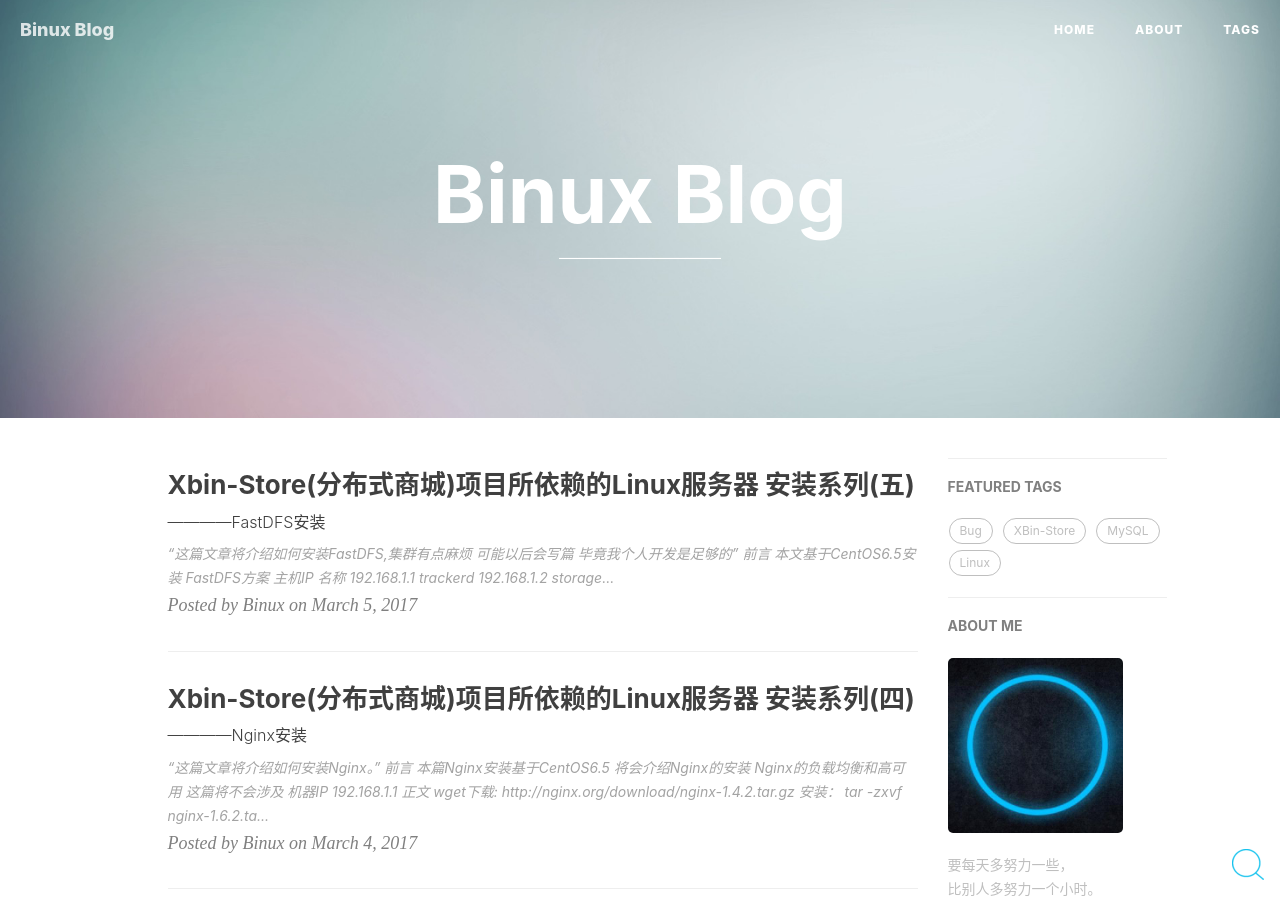
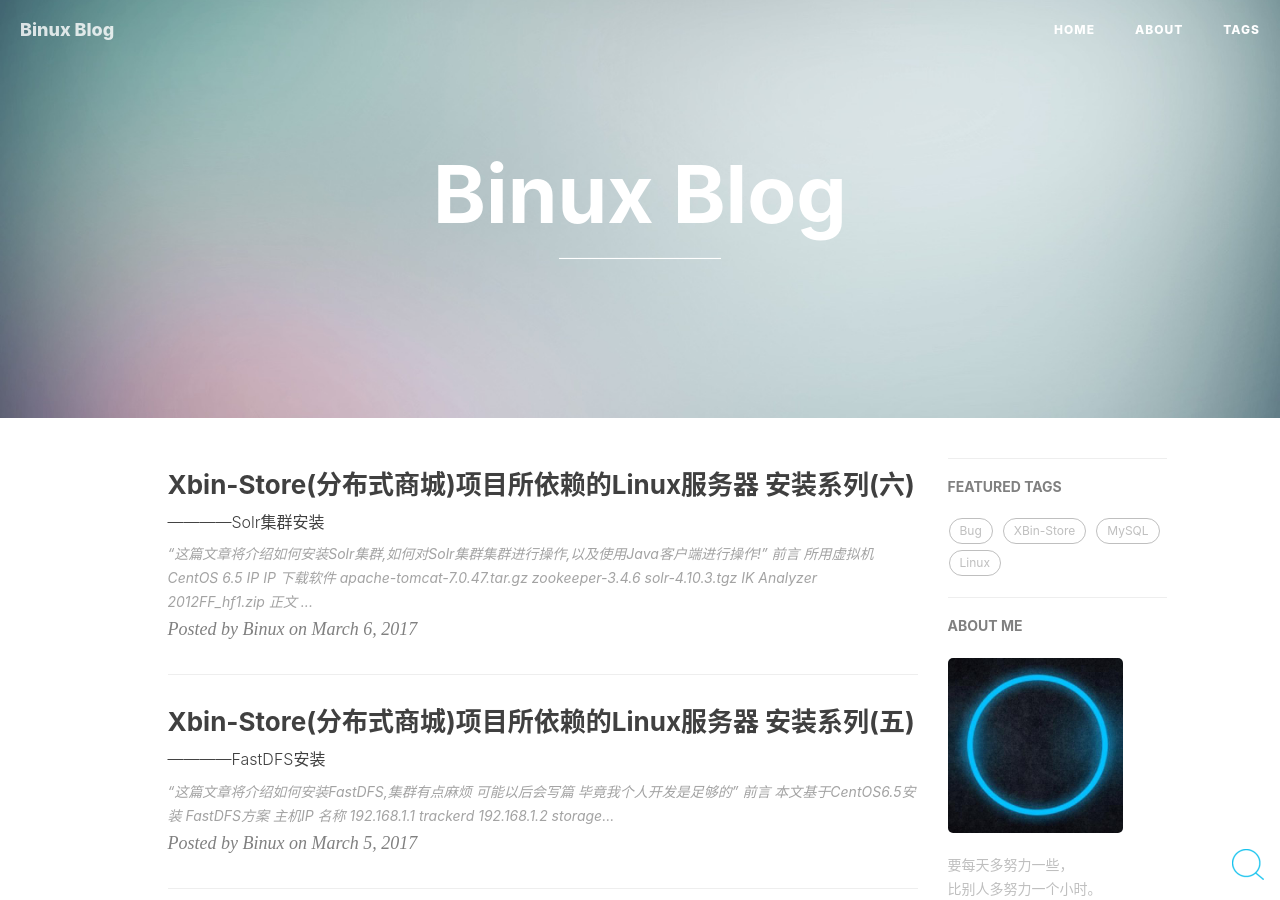
Before and after one commit to xubinux/xubinux.github.io, a Jekyll site: the page built from index.html, in a window 1280 px wide and 900 px high. Built offline with Jekyll 4.4.1, drawn with Linux system fonts in a browser that asks for light colours; nearby versions of some CDN libraries; the list of posts is cut into pages by our own code; comment, search, counter and statistics services are not loaded; some of the changed lines change nothing that is shown.

Commit message:
添加博客

````diff
--- a/_posts/2017-03-04-Zookeeper-Cluster-Install.markdown
+++ b/_posts/2017-03-04-Zookeeper-Cluster-Install.markdown
@@ -29,6 +29,9 @@ tags:
 ## 正文
 
 ### 安装
+
+#### 安装JDK 略
+
 > 以下操作3台机器同时操作
 
 #### 新建用户
@@ -40,8 +43,7 @@ passwd zookeeper
 
 #### 下载
 
-官网下载zookeeper-3.4.6：http://apache.fayea.com/zookeeper/
-
+官网下载[zookeeper-3.4.6](http://apache.fayea.com/zookeeper/zookeeper-3.4.6/zookeeper-3.4.6.tar.gz)
 Linux wget http://apache.fayea.com/zookeeper/zookeeper-3.4.6/zookeeper-3.4.6.tar.gz
 
 #### 解压
--- /dev/null
+++ b/_posts/2017-03-06-Solr-Cluster-Install.markdown
@@ -0,0 +1,273 @@
+---
+layout:     post
+title:      "Xbin-Store(分布式商城)项目所依赖的Linux服务器 安装系列(六)"
+subtitle:   "————Solr集群安装"
+date:       2017-03-06
+author:     "Binux"
+header-img: "img/in-post/Linux-Solr/blog.png"
+catalog: true
+tags:
+    - XBin-Store
+    - Solr
+    - Linux
+---
+
+> “这篇文章将介绍如何安装Solr集群,如何对Solr集群集群进行操作,以及使用Java客户端进行操作!”
+
+
+## 前言
+### 所用虚拟机
+CentOS 6.5
+
+### IP
+
+<img class="shadow" src="/img/in-post/Linux-Solr/img1.png" />
+<small class="img-hint">IP</small>
+
+### 下载软件
+* [apache-tomcat-7.0.47.tar.gz](http://download.csdn.net/detail/cynicismsrs/9772212)
+* [zookeeper-3.4.6](http://apache.fayea.com/zookeeper/zookeeper-3.4.6/zookeeper-3.4.6.tar.gz)
+* [solr-4.10.3.tgz](https://archive.apache.org/dist/lucene/solr/4.10.3/solr-4.10.3.tgz)
+* [IK Analyzer 2012FF_hf1.zip](http://download.csdn.net/detail/zhuzhenlong/9733932)
+
+---
+
+## 正文
+
+### 安装
+
+#### 安装JDK 略
+
+#### Zookeeper集群安装
+
+[Xbin-Store(分布式商城)项目所依赖的Linux服务器 安装系列(三)](http://binux.cn/2017/03/04/Zookeeper-Cluster-Install/)
+
+#### Tomcat安装(四台同时)
+
+##### 解压
+
+tar -zxvf apache-tomcat-7.0.47.tar.gz
+
+##### 把解压后的Tomcat复制
+/usr/local/solr/tomcat
+
+##### 修改端口号
+
+vim /usr/local/solr/tomcat/conf/server/server.xml
+
+改为80端口
+```xml
+71行
+<Connector port="80" protocol="HTTP/1.1"
+               connectionTimeout="20000"
+               redirectPort="8443" />
+```
+
+##### 把solr的压缩包上传到服务器。并解压。
+
+#### Solr安装
+
+##### 复制war包
+把/root/solr-4.10.3/dist/solr-4.10.3.war包部署到tomcat/webapps/下。并改名为ROOT.war
+
+rm -rf /usr/local/solr/tomcat/webapps/ROOT
+
+启动tomcat自动解压。关闭tomcat。删除ROOT.war.
+
+##### 复制Jar包
+把/root/solr-4.10.3/example/lib/ext 目录下所有的jar包复制到solr工程中。
+
+cp /root/solr-4.10.3/example/lib/ext/* /usr/local/solr/tomcat/webapps/ROOT/WEB-INF/lib/
+
+##### 创建solrhome
+
+> Solrhome是存放solr服务器所有配置文件的目录。
+
+cp -r /root/solr-4.10.3/example/solr /usr/local/solr/solrhome
+
+##### 修改Solr配置文件
+
+vim /usr/local/solr/tomcat/webapps/ROOT/WEB-INF/web.xml
+
+
+```bash
+第41行
+<env-entry>
+   <env-entry-name>solr/home</env-entry-name>
+   <env-entry-value>/usr/local/solr/solrhome</env-entry-value>
+   <env-entry-type>java.lang.String</env-entry-type>
+</env-entry>
+```
+
+#### 配置中文分词
+
+##### 解压
+IK Analyzer 2012FF_hf1.zip
+
+##### 复制
+
+cp IKAnalyzer2012FF_u1.jar /usr/local/solr/tomcat/webapps/ROOT/WEB-INF/lib/
+
+cp IKAnalyzer.cfg.xml ext_stopword.dic mydict.dic /usr/local/solr/tomcat/webapps/solr/WEB-INF/classes
+
+> 扩展词典及停用词词典的字符集必须是utf-8。不能使用windows记事本编辑。
+
+##### 配置fieldType
+
+vim /usr/local/solr/solrhome/collection1/conf/schema.xml
+
+> 跳转到文档末尾：G
+
+```xml
+<fieldType name="text_ik" class="solr.TextField">
+ <analyzer class="org.wltea.analyzer.lucene.IKAnalyzer"/>
+</fieldType>
+```
+
+##### 业务字段配置
+
+> 业务字段判断标准：
+> * 在搜索时是否需要在此字段上进行搜索。例如：商品名称、商品的卖点、商品的描述
+> * 后续的业务是否需要用到此字段。例如：商品id。
+
+如：
+```xml
+<field name="item_title" type="text_ik" indexed="true" stored="true"/>
+<field name="item_price" type="long" indexed="true" stored="true"/>
+<field name="item_image" type="string" indexed="false" stored="true" />
+等......
+```
+
+#### 配置Solr集群
+
+##### 上传配置文件
+cd solr-4.10.3/example/scripts/cloud-scripts/
+
+./zkcli.sh -zkhost 192.168.1.1:2181,192.168.1.2:2181,192.168.1.3:2181 -cmd upconfig -confdir /usr/local/solr/solrhome/collection1/conf -confname myconf
+
+##### 登陆zookeeper服务器查询配置文件：
+./zkCli.sh
+
+
+##### 修改solr.xml监控端口为80端口
+
+vim /usr/local/solr/solrhome/solr.xml
+
+```xml
+31行:
+<solrcloud>
+<str name="host">${host:}</str>
+<int name="hostPort">${jetty.port:80}</int>
+<str name="hostContext">${hostContext:solr}</str>
+<int name="zkClientTimeout">${zkClientTimeout:30000}</int>
+<bool name="genericCoreNodeNames">${genericCoreNodeNames:true}</bool>
+</solrcloud>
+```
+
+##### 和zookeeper关联
+
+修改每一台solr的tomcat 的 bin目录下catalina.sh文件中加入DzkHost指定zookeeper服务器地址：
+JAVA_OPTS="-DzkHost=192.168.1.1:2181,192.168.1.2:2181,192.168.1.3:2181"
+
+> 可以使用vim的查找功能查找到JAVA_OPTS的定义的位置
+
+#### 启动
+启动每一台solr的tomcat服务
+
+#### 集群配置
+
+访问：http://192.168.1.4/admin/collections?action=CREATE&name=collection2&numShards=2&replicationFactor=2
+
+> 新建collection2将集群分为两片，每片两个副本。
+
+访问：http://192.168.1.4/admin/collections?action=DELETE&name=collection1
+
+> 删除 collection1
+
+## solrJ访问solrCloud
+```java
+public class SolrCloudTest {
+    // zookeeper地址
+    private static String zkHostString = "192.168.1.1:2181,192.168.1.2:2181,192.168.1.3:2181";
+    // collection默认名称
+    private static String defaultCollection = "collection2";
+
+    // cloudSolrServer对象
+    private CloudSolrServer cloudSolrServer;
+
+    // 测试方法之前构造 CloudSolrServer
+    @Before
+    public void init() {
+        cloudSolrServer = new CloudSolrServer(zkHostString);
+        cloudSolrServer.setDefaultCollection(defaultCollection);
+        cloudSolrServer.connect();
+    }
+
+    // 向solrCloud上创建索引
+    @Test
+    public void testCreateIndexToSolrCloud() throws SolrServerException,
+             IOException {
+
+        SolrInputDocument document = new SolrInputDocument();
+        document.addField("id", "100001");
+        document.addField("title", "李四");
+        cloudSolrServer.add(document);
+        cloudSolrServer.commit();
+
+    }
+
+    // 搜索索引
+    @Test
+    public void testSearchIndexFromSolrCloud() throws Exception {
+
+        SolrQuery query = new SolrQuery();
+        query.setQuery("*:*");
+        try {
+             QueryResponse response = cloudSolrServer.query(query);
+             SolrDocumentList docs = response.getResults();
+
+             System.out.println("文档个数：" + docs.getNumFound());
+             System.out.println("查询时间：" + response.getQTime());
+
+             for (SolrDocument doc : docs) {
+                 ArrayList title = (ArrayList) doc.getFieldValue("title");
+                 String id = (String) doc.getFieldValue("id");
+                 System.out.println("id: " + id);
+                 System.out.println("title: " + title);
+                 System.out.println();
+             }
+        } catch (SolrServerException e) {
+             e.printStackTrace();
+        } catch (Exception e) {
+             System.out.println("Unknowned Exception!!!!");
+             e.printStackTrace();
+        }
+    }
+
+    // 删除索引
+    @Test
+    public void testDeleteIndexFromSolrCloud() throws SolrServerException, IOException {
+
+        // 根据id删除
+        UpdateResponse response = cloudSolrServer.deleteById("zhangsan");
+        // 根据多个id删除
+        // cloudSolrServer.deleteById(ids);
+        // 自动查询条件删除
+        // cloudSolrServer.deleteByQuery("product_keywords:教程");
+        // 提交
+        cloudSolrServer.commit();
+    }
+}
+```
+
+
+---
+
+## 总结
+solr 主要是用来搜索的 不需要自己在另外写 集群的安装也不算太麻烦 就是机器用的多了点 要7台虚拟机 实在没有这么多虚拟机的可以在一台机器搭伪分布式
+
+---
+
+## 著作权声明
+
+本文首次发布于 [Binux Blog](http://binux.cn)，转载请保留以上链接
````
Also changed, not shown: img/in-post/Linux-Solr/blog.png (added), img/in-post/Linux-Solr/img1.png (added).
